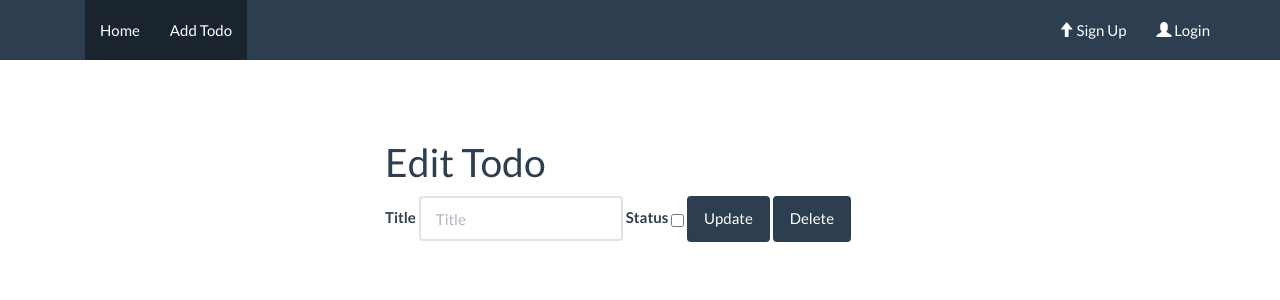
After one commit to gbozee/qwery-practise, a Flask app: template src/templates/edit_todo.html in a window 1280 px wide. The commit adds this page. Shown: the top 300 px of the page. Run offline with Flask 2, Linux system fonts and the light colour scheme; the template is opened without the code that fills it: values that come from a table or form of the project are taken from there, others are empty; data comes from the database, SQL or seed files in the repository; both versions use the stored data as it was after the commit; some libraries are stand-ins or nearby versions.

Commit message:
Add Edit Todo Route

```diff
--- a/src/templates/add_todo.html
+++ b/src/templates/add_todo.html
@@ -1,12 +1,12 @@
 {% extends "base.html" %}
 {% block body %}
 <div class="container" style="margin-top:8em">
-    <form class="form col-md-8 col-md-offset-2" action="{{url_for("add_todo")}}" method="post">
+    <form class="col-md-8 col-md-offset-3 form-inline" action="{{url_for("add_todo")}}" method="post">
         {{ form.csrf_token }}
         <div><h1>Add Todo</h1></div>
         {% from "macros.html" import render_field %}
         {{ render_field(form.title, "title") }}
-        {{ render_field(form.status, "status") }}
+        {{ render_field(form.status, "done") }}
         <div class="form-group">
             <button class="btn btn-block btn-primary" type="submit">Add Todo</button>
         </div>
--- a/src/templates/base.html
+++ b/src/templates/base.html
@@ -32,6 +32,8 @@
         <ul class="nav navbar-nav">
           <li class="active"><a href="{{url_for("home")}}">
               Home</a></li>
+          <li class="active"><a href="{{url_for("add_todo")}}">
+              Add Todo</a></li>
         </ul>
 
         <ul class="nav navbar-nav navbar-right">
--- /dev/null
+++ b/src/templates/edit_todo.html
@@ -0,0 +1,18 @@
+{% extends "base.html" %}
+{% block body %}
+<div class="container" style="margin-top:8em">
+    <form class="col-md-8 col-md-offset-3 form-inline" action="{{url_for("edit_todo", todo_id=todo.id)}}" method="post">
+        {{ form.csrf_token }}
+        <div><h1>Edit Todo</h1></div>
+        {% from "macros.html" import render_field %}
+        {{ render_field(form.title, "title") }}
+        {{ render_field(form.status, "done") }}
+        <div class="form-group">
+            <button class="btn btn-block btn-primary" type="submit">Update</button>
+        </div>
+        <div class="form-group">
+            <button class="btn btn-block btn-primary" type="submit">Delete</button>
+        </div>
+    </form>
+</div>
+{% endblock body %}
--- a/src/views.py
+++ b/src/views.py
@@ -17,3 +17,12 @@ def add_todo():
             form.save()
             return redirect('/home')
     return render_template('add_todo.html', form=form)
+
+@app.route('/todo/<int:todo_id>', methods=['POST', 'GET'])
+def edit_todo(todo_id):
+    todo = TodoList.query.get(todo_id)
+    todo_form = TodoForm(obj=todo)
+    if request.method == 'POST':
+        if form.validate_on_submit():
+            return redirect('/home')
+    return render_template('todo.html', form=todo_form, todo=todo)
```
Also changed, not shown: database.db, src/templates/index.html (deleted).
